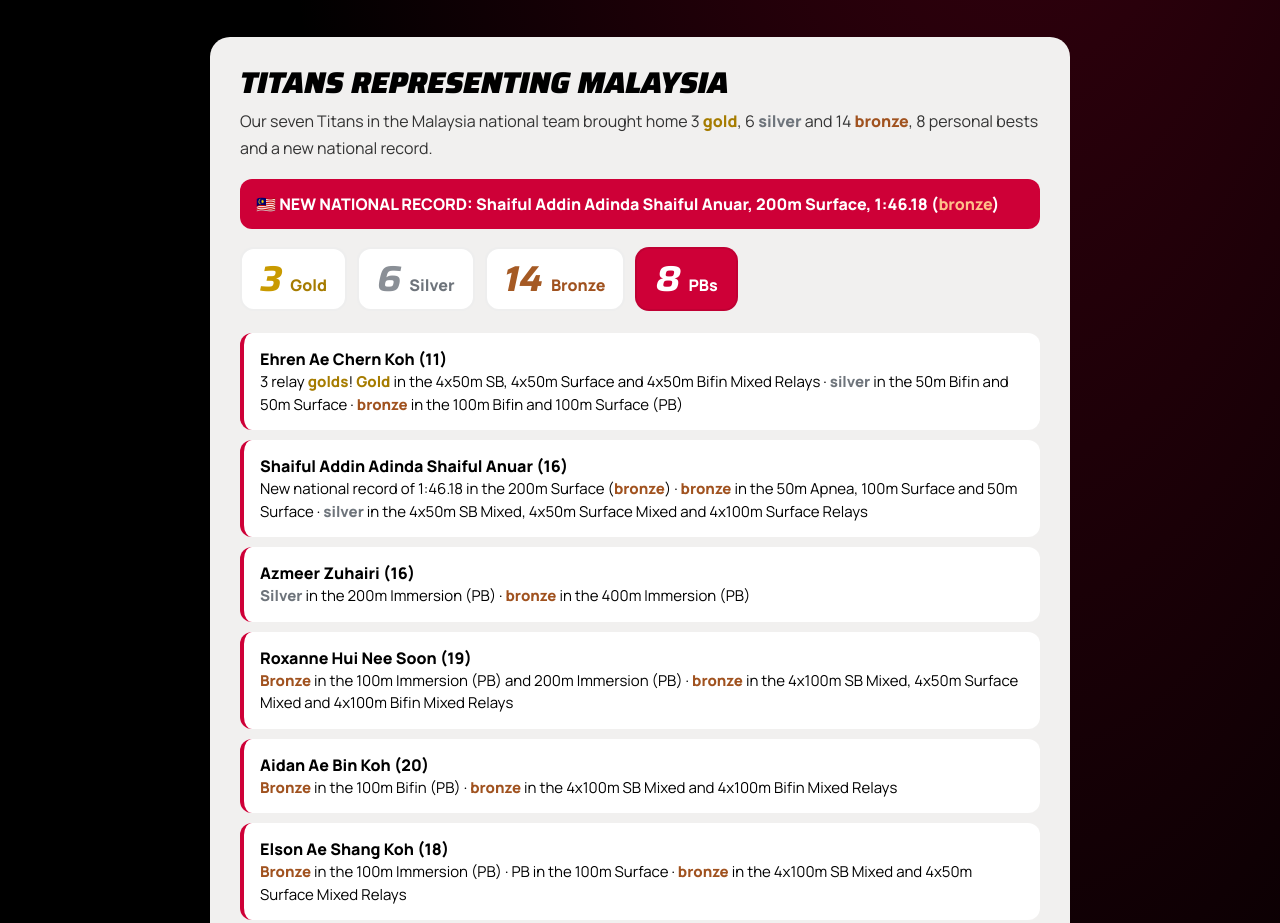
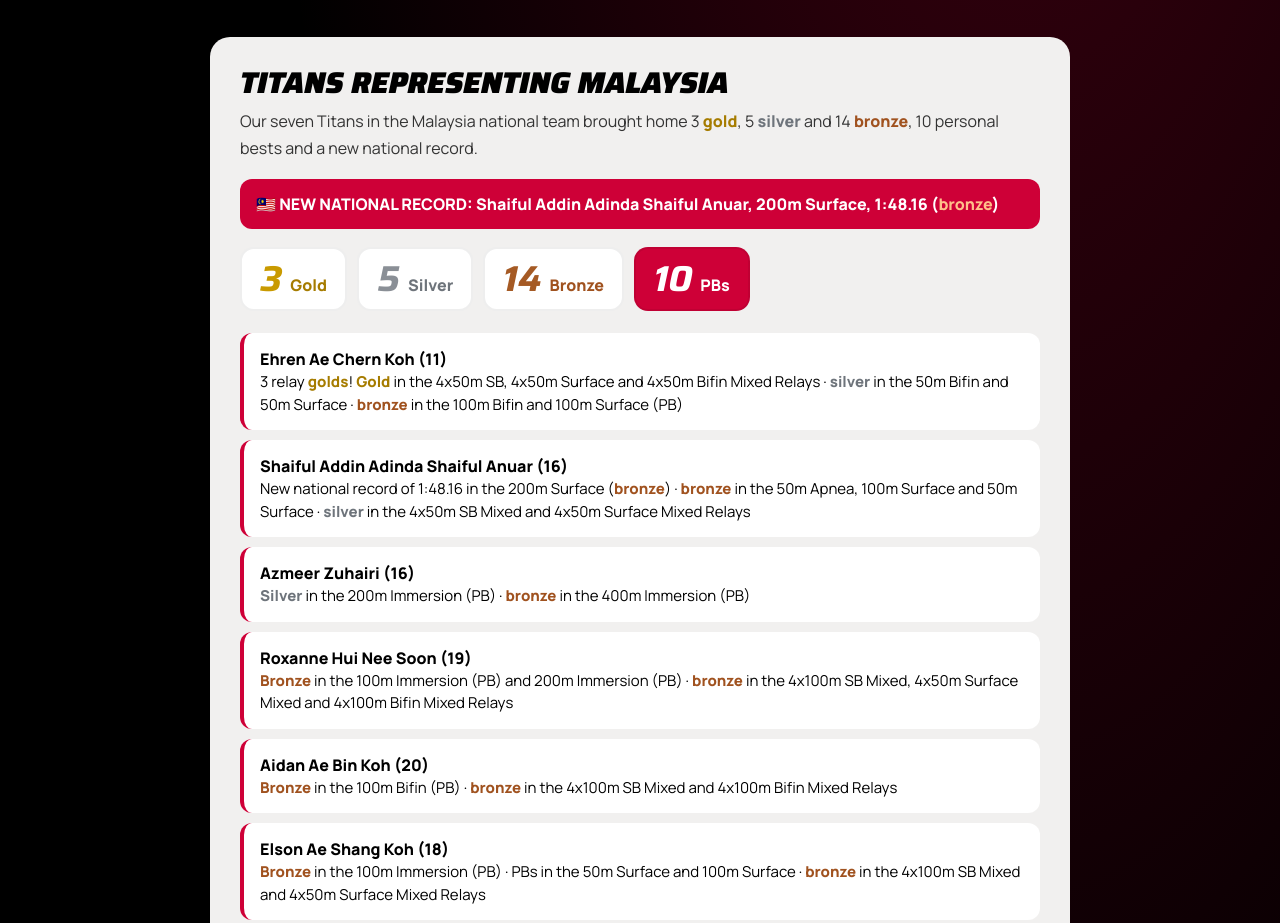
Before and after one commit to erickoh33/titanfins, a plain HTML site: page news/sea-finswimming-2026/index.html in a window 1280 px wide. Shown: the part 734-1657 px from the top of the page. Drawn offline with Linux system fonts and the light colour scheme.

Commit message:
Fix SEA results: Shaiful time/relays, Elson PB, totals

```diff
--- a/news/posts.js
+++ b/news/posts.js
@@ -1,17 +1,17 @@
 /* Titan News data. Newest post FIRST. See news/README.md */
 window.TITAN_POSTS=[{slug:'sea-finswimming-2026',id:'sea-2026',img:'',date:{en:'3 Nov 2026',bm:'3 Nov 2026'},
  kl:{gold:9,silver:8,bronze:2,pb:16},
- op:{gold:3,silver:6,bronze:14,pb:8},
- en:{teaser:'Seven Titans raced for Malaysia and five for Kuala Lumpur, with 24 PBs and a new national record for Shaiful Addin in the 200m Surface.',desc:'Titan Finswimming Club swimmers represented Malaysia and Kuala Lumpur at the Southeast Asia Finswimming Championship 2026 in Johor Bahru, with 24 PBs and a new national record.',tag:'Championship',title:'Titans for Malaysia and KL: Shaiful Addin\'s 200m Surface national record of 1:46.18 and a medal rush at the 2026 SEA Finswimming Championship',
-  intro:'From 29 to 31 October, the MBJB Aquatic Centre in Johor Bahru hosted the Southeast Asia Finswimming Championship 2026 and the first-ever SEA Age Group Finswimming Championship. 137 athletes from Malaysia, Vietnam, Cambodia and Indonesia raced across 72 events. Malaysia finished <b>2nd overall with 46 gold, 54 silver and 57 bronze (157 medals)</b>. Seven Titans wore the national colours for <b>Malaysia</b>, and five more raced for <b>Kuala Lumpur</b>. Between them they set 24 personal bests and a new national record. Here is how each of them raced.',
-  opTitle:'Titans representing Malaysia',opIntro:'Our seven Titans in the Malaysia national team brought home 3 gold, 6 silver and 14 bronze, 8 personal bests and a new national record.',
-  nr:'🇲🇾 NEW NATIONAL RECORD: Shaiful Addin Adinda Shaiful Anuar, 200m Surface, 1:46.18 (bronze)',
+ op:{gold:3,silver:5,bronze:14,pb:10},
+ en:{teaser:'Seven Titans raced for Malaysia and five for Kuala Lumpur, with 26 PBs and a new national record for Shaiful Addin in the 200m Surface.',desc:'Titan Finswimming Club swimmers represented Malaysia and Kuala Lumpur at the Southeast Asia Finswimming Championship 2026 in Johor Bahru, with 26 PBs and a new national record.',tag:'Championship',title:'Titans for Malaysia and KL: Shaiful Addin\'s 200m Surface national record of 1:48.16 and a medal rush at the 2026 SEA Finswimming Championship',
+  intro:'From 29 to 31 October, the MBJB Aquatic Centre in Johor Bahru hosted the Southeast Asia Finswimming Championship 2026 and the first-ever SEA Age Group Finswimming Championship. 137 athletes from Malaysia, Vietnam, Cambodia and Indonesia raced across 72 events. Malaysia finished <b>2nd overall with 46 gold, 54 silver and 57 bronze (157 medals)</b>. Seven Titans wore the national colours for <b>Malaysia</b>, and five more raced for <b>Kuala Lumpur</b>. Between them they set 26 personal bests and a new national record. Here is how each of them raced.',
+  opTitle:'Titans representing Malaysia',opIntro:'Our seven Titans in the Malaysia national team brought home 3 gold, 5 silver and 14 bronze, 10 personal bests and a new national record.',
+  nr:'🇲🇾 NEW NATIONAL RECORD: Shaiful Addin Adinda Shaiful Anuar, 200m Surface, 1:48.16 (bronze)',
   opList:[['Ehren Ae Chern Koh (11)','3 relay golds! Gold in the 4x50m SB, 4x50m Surface and 4x50m Bifin Mixed Relays · silver in the 50m Bifin and 50m Surface · bronze in the 100m Bifin and 100m Surface (PB)'],
-   ['Shaiful Addin Adinda Shaiful Anuar (16)','New national record of 1:46.18 in the 200m Surface (bronze) · bronze in the 50m Apnea, 100m Surface and 50m Surface · silver in the 4x50m SB Mixed, 4x50m Surface Mixed and 4x100m Surface Relays'],
+   ['Shaiful Addin Adinda Shaiful Anuar (16)','New national record of 1:48.16 in the 200m Surface (bronze) · bronze in the 50m Apnea, 100m Surface and 50m Surface · silver in the 4x50m SB Mixed and 4x50m Surface Mixed Relays'],
    ['Azmeer Zuhairi (16)','Silver in the 200m Immersion (PB) · bronze in the 400m Immersion (PB)'],
    ['Roxanne Hui Nee Soon (19)','Bronze in the 100m Immersion (PB) and 200m Immersion (PB) · bronze in the 4x100m SB Mixed, 4x50m Surface Mixed and 4x100m Bifin Mixed Relays'],
    ['Aidan Ae Bin Koh (20)','Bronze in the 100m Bifin (PB) · bronze in the 4x100m SB Mixed and 4x100m Bifin Mixed Relays'],
-   ['Elson Ae Shang Koh (18)','Bronze in the 100m Immersion (PB) · PB in the 100m Surface · bronze in the 4x100m SB Mixed and 4x50m Surface Mixed Relays'],
+   ['Elson Ae Shang Koh (18)','Bronze in the 100m Immersion (PB) · PBs in the 50m Surface and 100m Surface · bronze in the 4x100m SB Mixed and 4x50m Surface Mixed Relays'],
    ['Megat Muhammad Malliqie (18)','Bronze in the 4x50m Surface Mixed and 4x100m Bifin Mixed Relays']],
   opNote:'Relay medals shared by several Titans are counted once per relay.',
   klTitle:'Titans representing KL',klIntro:'Our five younger Titans flew the Kuala Lumpur flag with 19 medals and 16 personal bests.',
@@ -23,16 +23,16 @@ window.TITAN_POSTS=[{slug:'sea-finswimming-2026',id:'sea-2026',img:'',date:{en:'
    ['Ryan Wong Hoong Ern (14)','2 silver, 1 bronze: silver in the 200m Bifin and 400m Bifin, bronze in the 50m Bifin · 3 PBs']],
   outro:'For Malaysia or for Kuala Lumpur, every one of these Titans did the club proud. Every early-morning session, every monofin drill and every dolphin kick went into this trip. Thank you to our swimmers, coaches and especially our parents. Vietnam hosts the next edition in 2027, and Titan is already training for it.',
   cta:'Want your child to be part of the next chapter? Book a free trial and DM us at @titanfinclub!',more:'Read more',less:'Show less'},
- bm:{teaser:'Tujuh anak Titan beraksi untuk Malaysia dan lima untuk Kuala Lumpur, dengan 24 PB dan rekod kebangsaan baharu untuk Shaiful Addin dalam 200m Surface.',desc:'Perenang Titan Finswimming Club mewakili Malaysia dan Kuala Lumpur di Southeast Asia Finswimming Championship 2026, Johor Bahru.',tag:'Kejohanan',title:'Titan harumkan nama Malaysia dan KL: rekod kebangsaan 1:46.18 Shaiful Addin dalam 200m Surface dan hujan pingat di Southeast Asia Finswimming Championship 2026',
-  intro:'Kolam Akuatik MBJB, Johor Bahru meriah pada 29 hingga 31 Oktober dengan Southeast Asia Finswimming Championship 2026 dan SEA Age Group Finswimming Championship yang julung kali diadakan. Seramai 137 atlet dari Malaysia, Vietnam, Kemboja dan Indonesia bersaing dalam 72 acara. Malaysia menamatkan saingan sebagai <b>naib johan keseluruhan dengan 46 emas, 54 perak dan 57 gangsa (157 pingat)</b>. Tujuh perenang Titan menyarung jersi kebangsaan mewakili <b>Malaysia</b>, manakala lima lagi beraksi untuk <b>Kuala Lumpur</b>. Mereka mencatat 24 PB dan satu rekod kebangsaan baharu. Ikuti kisah aksi mereka.',
-  opTitle:'Titans mewakili Malaysia',opIntro:'Tujuh perenang Titan dalam skuad kebangsaan Malaysia pulang dengan 3 emas, 6 perak dan 14 gangsa, 8 PB serta satu rekod kebangsaan baharu.',
-  nr:'🇲🇾 REKOD KEBANGSAAN BAHARU: Shaiful Addin Adinda Shaiful Anuar, 200m Surface, 1:46.18 (gangsa)',
+ bm:{teaser:'Tujuh anak Titan beraksi untuk Malaysia dan lima untuk Kuala Lumpur, dengan 26 PB dan rekod kebangsaan baharu untuk Shaiful Addin dalam 200m Surface.',desc:'Perenang Titan Finswimming Club mewakili Malaysia dan Kuala Lumpur di Southeast Asia Finswimming Championship 2026, Johor Bahru.',tag:'Kejohanan',title:'Titan harumkan nama Malaysia dan KL: rekod kebangsaan 1:48.16 Shaiful Addin dalam 200m Surface dan hujan pingat di Southeast Asia Finswimming Championship 2026',
+  intro:'Kolam Akuatik MBJB, Johor Bahru meriah pada 29 hingga 31 Oktober dengan Southeast Asia Finswimming Championship 2026 dan SEA Age Group Finswimming Championship yang julung kali diadakan. Seramai 137 atlet dari Malaysia, Vietnam, Kemboja dan Indonesia bersaing dalam 72 acara. Malaysia menamatkan saingan sebagai <b>naib johan keseluruhan dengan 46 emas, 54 perak dan 57 gangsa (157 pingat)</b>. Tujuh perenang Titan menyarung jersi kebangsaan mewakili <b>Malaysia</b>, manakala lima lagi beraksi untuk <b>Kuala Lumpur</b>. Mereka mencatat 26 PB dan satu rekod kebangsaan baharu. Ikuti kisah aksi mereka.',
+  opTitle:'Titans mewakili Malaysia',opIntro:'Tujuh perenang Titan dalam skuad kebangsaan Malaysia pulang dengan 3 emas, 5 perak dan 14 gangsa, 10 PB serta satu rekod kebangsaan baharu.',
+  nr:'🇲🇾 REKOD KEBANGSAAN BAHARU: Shaiful Addin Adinda Shaiful Anuar, 200m Surface, 1:48.16 (gangsa)',
   opList:[['Ehren Ae Chern Koh (11)','3 emas relay! Emas dalam 4x50m SB, 4x50m Surface dan 4x50m Bifin Mixed Relay · perak dalam 50m Bifin dan 50m Surface · gangsa dalam 100m Bifin dan 100m Surface (PB)'],
-   ['Shaiful Addin Adinda Shaiful Anuar (16)','Rekod kebangsaan baharu 1:46.18 dalam 200m Surface (gangsa) · gangsa dalam 50m Apnea, 100m Surface dan 50m Surface · perak dalam 4x50m SB Mixed, 4x50m Surface Mixed dan 4x100m Surface Relay'],
+   ['Shaiful Addin Adinda Shaiful Anuar (16)','Rekod kebangsaan baharu 1:48.16 dalam 200m Surface (gangsa) · gangsa dalam 50m Apnea, 100m Surface dan 50m Surface · perak dalam 4x50m SB Mixed dan 4x50m Surface Mixed Relay'],
    ['Azmeer Zuhairi (16)','Perak dalam 200m Immersion (PB) · gangsa dalam 400m Immersion (PB)'],
    ['Roxanne Hui Nee Soon (19)','Gangsa dalam 100m Immersion (PB) dan 200m Immersion (PB) · gangsa dalam 4x100m SB Mixed, 4x50m Surface Mixed dan 4x100m Bifin Mixed Relay'],
    ['Aidan Ae Bin Koh (20)','Gangsa dalam 100m Bifin (PB) · gangsa dalam 4x100m SB Mixed dan 4x100m Bifin Mixed Relay'],
-   ['Elson Ae Shang Koh (18)','Gangsa dalam 100m Immersion (PB) · PB dalam 100m Surface · gangsa dalam 4x100m SB Mixed dan 4x50m Surface Mixed Relay'],
+   ['Elson Ae Shang Koh (18)','Gangsa dalam 100m Immersion (PB) · PB dalam 50m Surface dan 100m Surface · gangsa dalam 4x100m SB Mixed dan 4x50m Surface Mixed Relay'],
    ['Megat Muhammad Malliqie (18)','Gangsa dalam 4x50m Surface Mixed dan 4x100m Bifin Mixed Relay']],
   opNote:'Pingat relay yang dikongsi beberapa perenang Titan dikira sekali bagi setiap relay.',
   klTitle:'Titans mewakili KL',klIntro:'Lima perenang muda Titan menggalas cabaran untuk Kuala Lumpur dengan 19 pingat dan 16 catatan peribadi terbaik (PB).',
--- a/news/sea-finswimming-2026/index.html
+++ b/news/sea-finswimming-2026/index.html
@@ -1,10 +1,10 @@
 <!doctype html>
 <html lang="en"><head>
 <meta charset="utf-8"><meta name="viewport" content="width=device-width,initial-scale=1,viewport-fit=cover">
-<title>Titans for Malaysia and KL: Shaiful Addin's 200m Surface national record of 1:46.18 and a medal rush at the 2026 SEA Finswimming Championship | Titan Finswimming Club</title>
-<meta name="description" content="Titan Finswimming Club swimmers represented Malaysia and Kuala Lumpur at the Southeast Asia Finswimming Championship 2026 in Johor Bahru, with 24 PBs and a new national record.">
+<title>Titans for Malaysia and KL: Shaiful Addin's 200m Surface national record of 1:48.16 and a medal rush at the 2026 SEA Finswimming Championship | Titan Finswimming Club</title>
+<meta name="description" content="Titan Finswimming Club swimmers represented Malaysia and Kuala Lumpur at the Southeast Asia Finswimming Championship 2026 in Johor Bahru, with 26 PBs and a new national record.">
 <meta property="og:type" content="article"><meta property="og:site_name" content="Titan Finswimming Club">
-<meta property="og:title" content="Titans for Malaysia and KL: Shaiful Addin's 200m Surface national record of 1:46.18 and a medal rush at the 2026 SEA Finswimming Championship | Titan Finswimming Club"><meta property="og:description" content="Titan Finswimming Club swimmers represented Malaysia and Kuala Lumpur at the Southeast Asia Finswimming Championship 2026 in Johor Bahru, with 24 PBs and a new national record.">
+<meta property="og:title" content="Titans for Malaysia and KL: Shaiful Addin's 200m Surface national record of 1:48.16 and a medal rush at the 2026 SEA Finswimming Championship | Titan Finswimming Club"><meta property="og:description" content="Titan Finswimming Club swimmers represented Malaysia and Kuala Lumpur at the Southeast Asia Finswimming Championship 2026 in Johor Bahru, with 26 PBs and a new national record.">
 <meta property="og:url" content="https://titanfins.com/news/sea-finswimming-2026/"><meta property="og:image" content="https://titanfins.com/assets/logo/titan-avatar.png">
 <meta name="twitter:card" content="summary"><meta name="theme-color" content="#000000">
 <link rel="icon" type="image/svg+xml" href="../../assets/logo/titan-mark-crimson.svg">
```
